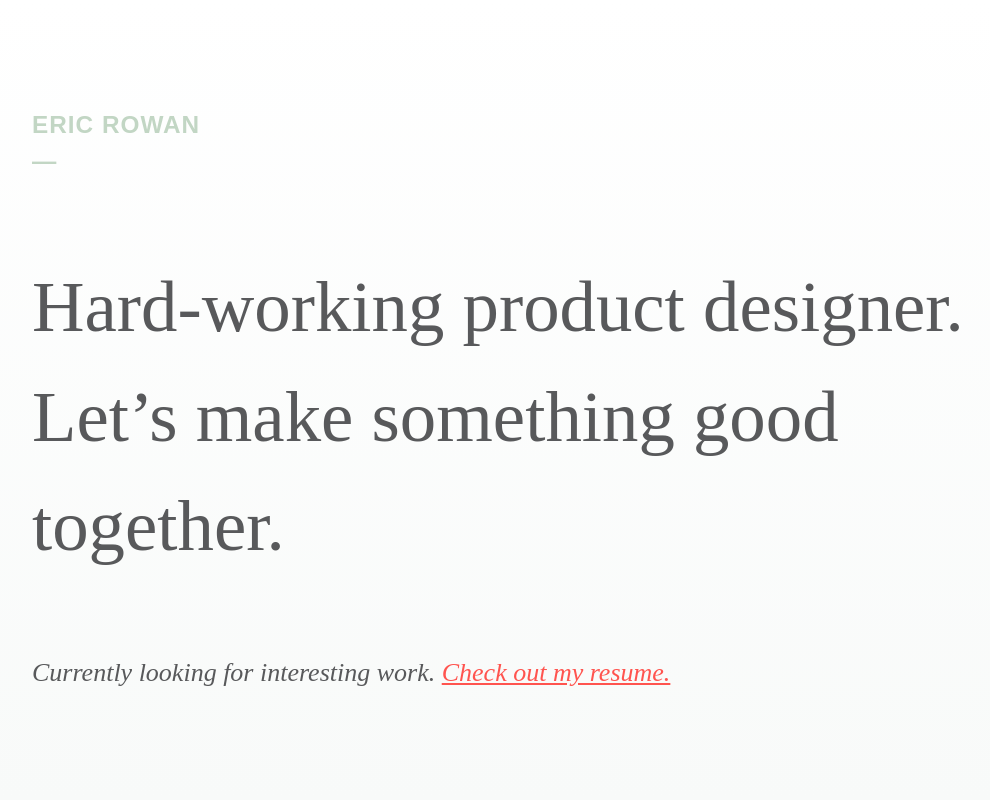
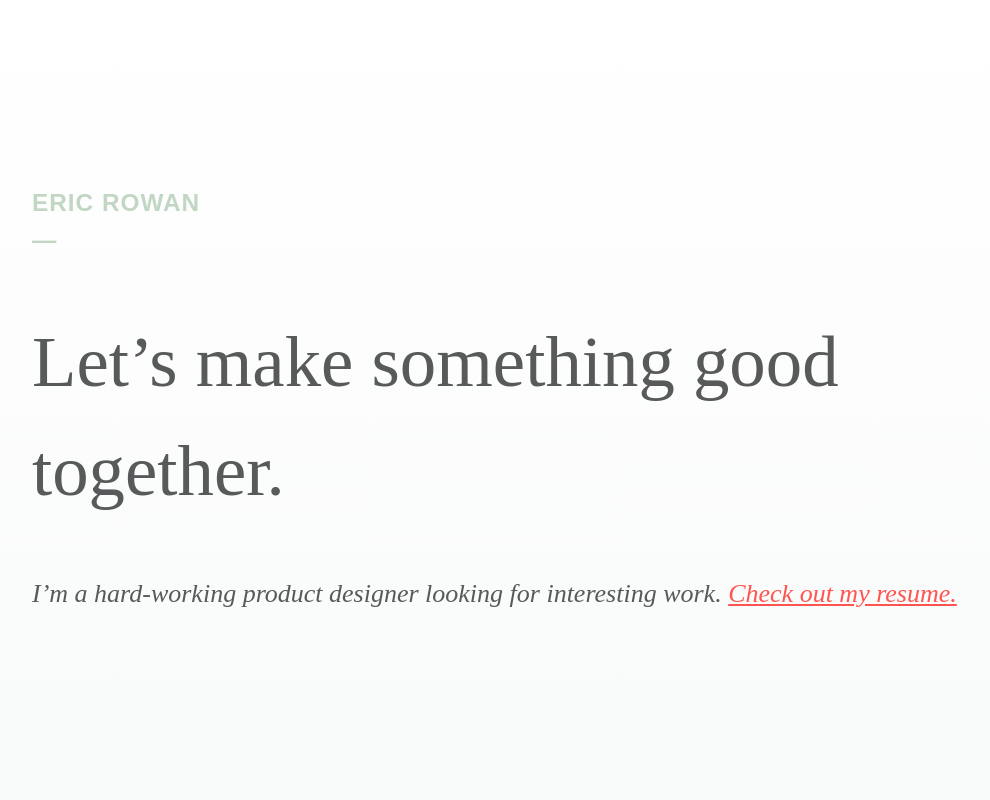
Before and after one commit to ericrowan/ericrowan.github.io, a plain HTML site: page index.html in a window 1280 px wide. Shown: the top 800 px of the page, without its empty margins (140-1130 px from the left). Drawn offline with nearby package versions, Linux system fonts and the light colour scheme; a script that the page names is missing.

Commit message:
Update index.html

```diff
--- a/index.html
+++ b/index.html
@@ -25,9 +25,9 @@
     <div class="flex">
 
       <h3 class="section-title no-border">Eric Rowan</h3>
-      <h3 class="page-title">Hard-working product designer. Let&#8217;s make something good together.</h3>
+      <h1 class="page-title">Let&#8217;s make something good together.</h1>
       <!-- <h1 class="page-title">Simple interfaces that solve complex problems.</h1> -->
-      <p class="lead">Currently looking for interesting work. <a href="eric-rowan_resume.pdf">Check out my resume.</a></p>
+      <p class="lead">I&#8217;m a hard-working product designer looking for interesting work. <a href="eric-rowan_resume.pdf">Check out my resume.</a></p>
 
     </div>
 
```
